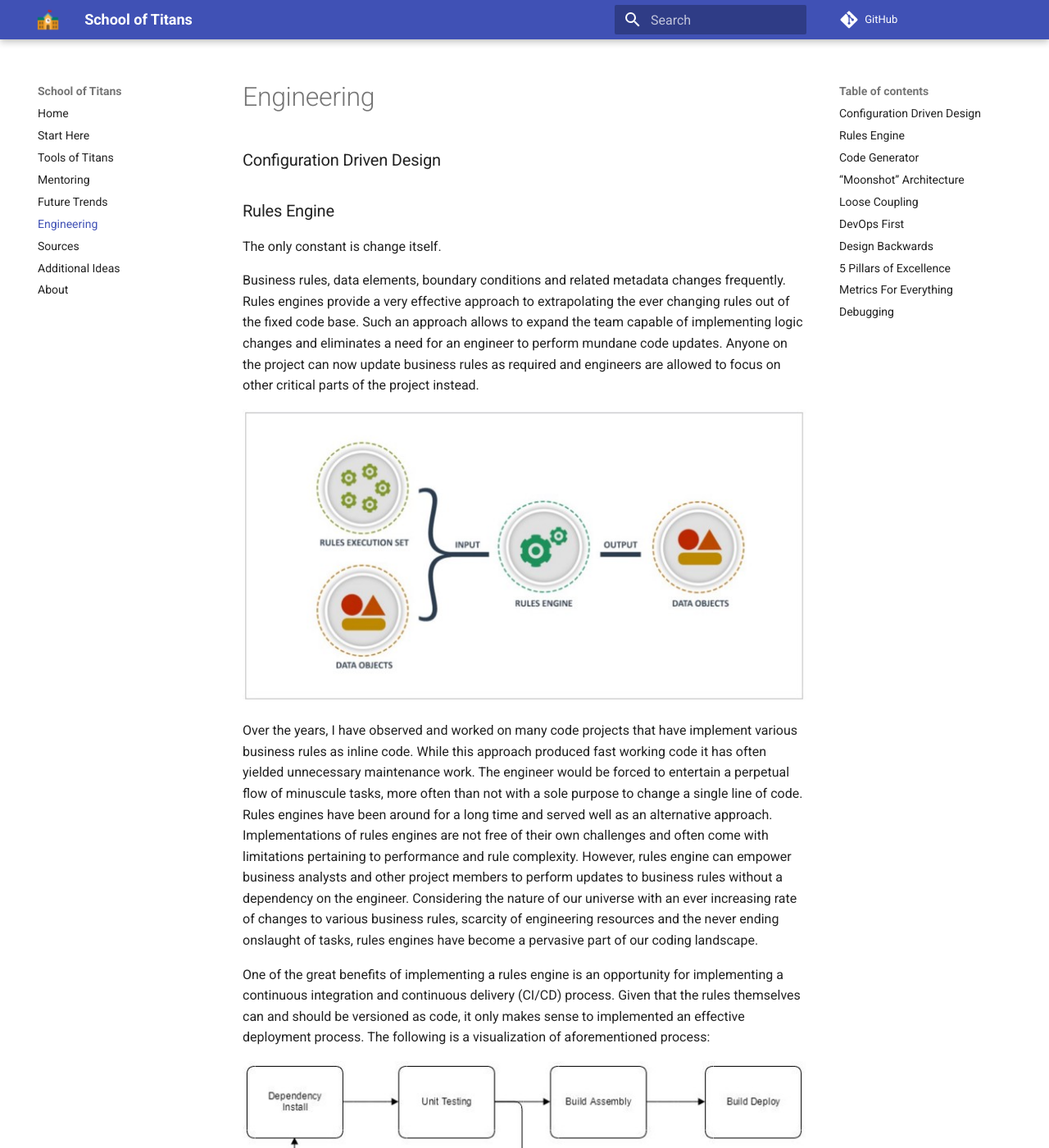
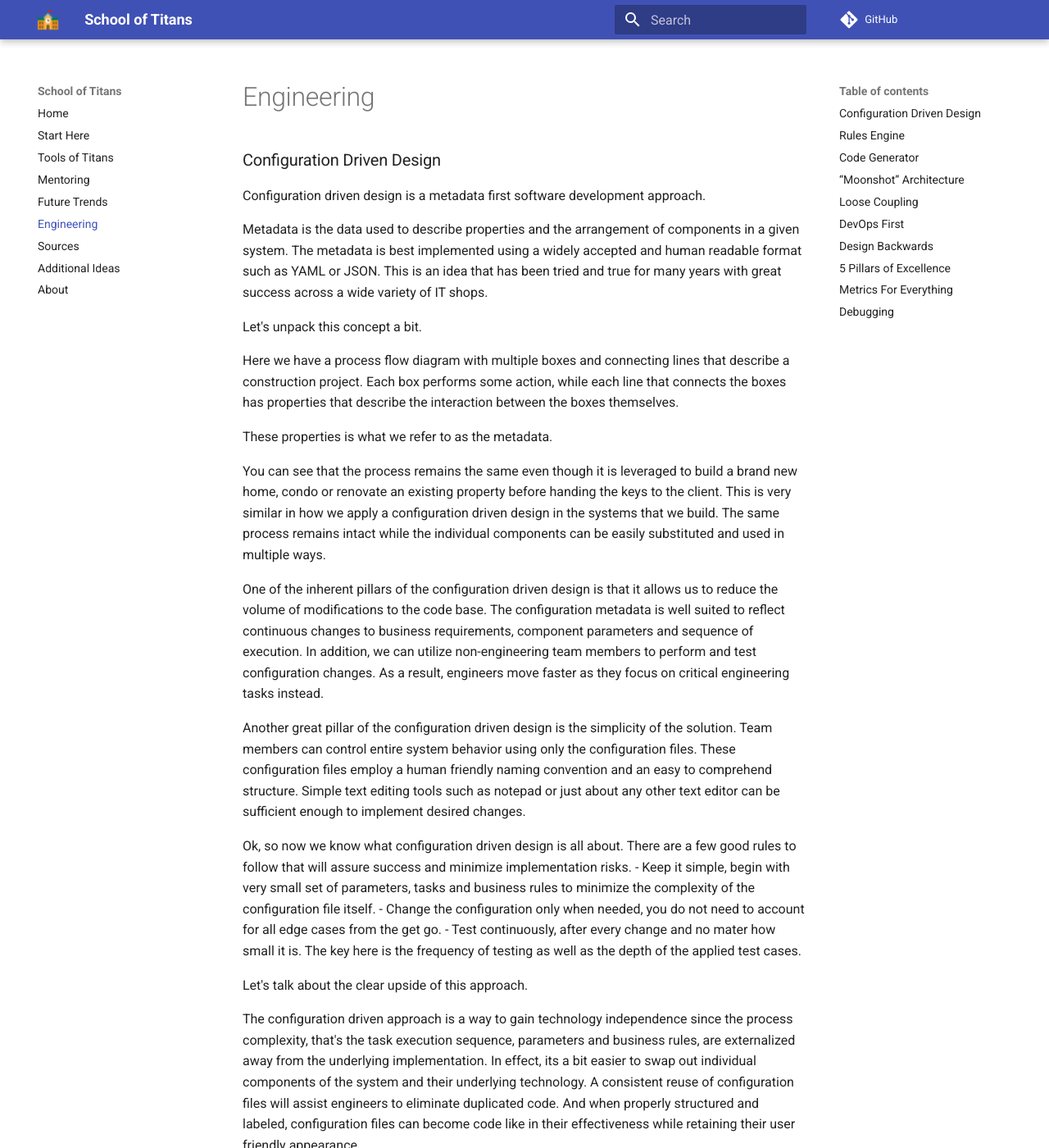
Before and after one commit to fszale/school-of-titans, an MkDocs documentation site: the page built from docs/engineering.md, in a window 1280 px wide and 1400 px high. Shown: the whole window at 82% size. Built offline with MkDocs 1.6.1 and Material for MkDocs 9.7.7, drawn with Linux system fonts in a browser that asks for light colours; comment, search, counter and statistics services are not loaded; some of the changed text lies outside the part shown.

Commit message:
Expanding on engineering artifacts

```diff
--- a/docs/engineering.md
+++ b/docs/engineering.md
@@ -1,5 +1,38 @@
 # Engineering
 ### Configuration Driven Design
+Configuration driven design is a metadata first software development approach.
+
+Metadata is the data used to describe properties and the arrangement of components in a given system. The metadata is best implemented using a widely accepted and human readable format such as YAML or JSON. This is an idea that has been tried and true for many years with great success across a wide variety of IT shops.
+
+Let's unpack this concept a bit.
+
+Here we have a process flow diagram with multiple boxes and connecting lines that describe a construction project.
+Each box performs some action, while each line that connects the boxes has properties that describe the interaction between the boxes themselves.
+
+These properties is what we refer to as the metadata.
+
+You can see that the process remains the same even though it is leveraged to build a brand new home, condo or renovate an existing property before handing the keys to the client. This is very similar in how we apply a configuration driven design in the systems that we build. The same process remains intact while the individual components can be easily substituted and used in multiple ways.
+
+One of the inherent pillars of the configuration driven design is that it allows us to reduce the volume of modifications to the code base. The configuration metadata is well suited to reflect continuous changes to business requirements, component parameters and sequence of execution. In addition, we can utilize non-engineering team members to perform and test configuration changes. As a result, engineers move faster as they focus on critical engineering tasks instead.
+
+Another great pillar of the configuration driven design is the simplicity of the solution.
+Team members can control entire system behavior using only the  configuration files.
+These configuration files employ a human friendly naming convention and an easy to comprehend structure.
+Simple text editing tools such as notepad or just about any other text editor can be sufficient enough to implement desired changes.
+
+Ok, so now we know what configuration driven design is all about.
+There are a few good rules to follow that will assure success and minimize implementation risks.
+- Keep it simple, begin with very small set of parameters, tasks and business rules to minimize the complexity of the configuration file itself.
+- Change the configuration only when needed, you do not need to account for all edge cases from the get go.
+- Test continuously, after every change and no mater how small it is. The key here is the frequency of testing as well as the depth of the applied test cases.
+
+Let's talk about the clear upside of this approach.
+
+The configuration driven approach is a way to gain technology independence since the process complexity, that's the task execution sequence, parameters and business rules, are externalized away from the underlying implementation.  In effect, its a bit easier to swap out individual components of the system and their underlying technology. A consistent reuse of configuration files will assist engineers to eliminate duplicated code. And when properly structured and labeled, configuration files can become code like in their effectiveness while retaining their user friendly appearance.
+
+On the downside, we should avoid implementing sophisticated business rules using configuration files. Business rules are complex in nature and tend to evolve over time, as frequency of rule changes increases so does their complexity. There are widely used  rule engines such as Drools and InRule that are a much better suited for this purpose.  Of course, what defines a complex business rule is a judgment call, therefore it deserves its own conversation.
+
+You can find the full code for this project at [https://github.com/fszale/configuration-driven-design](https://github.com/fszale/configuration-driven-design).
 
 ### Rules Engine
 The only constant is change itself.
```
